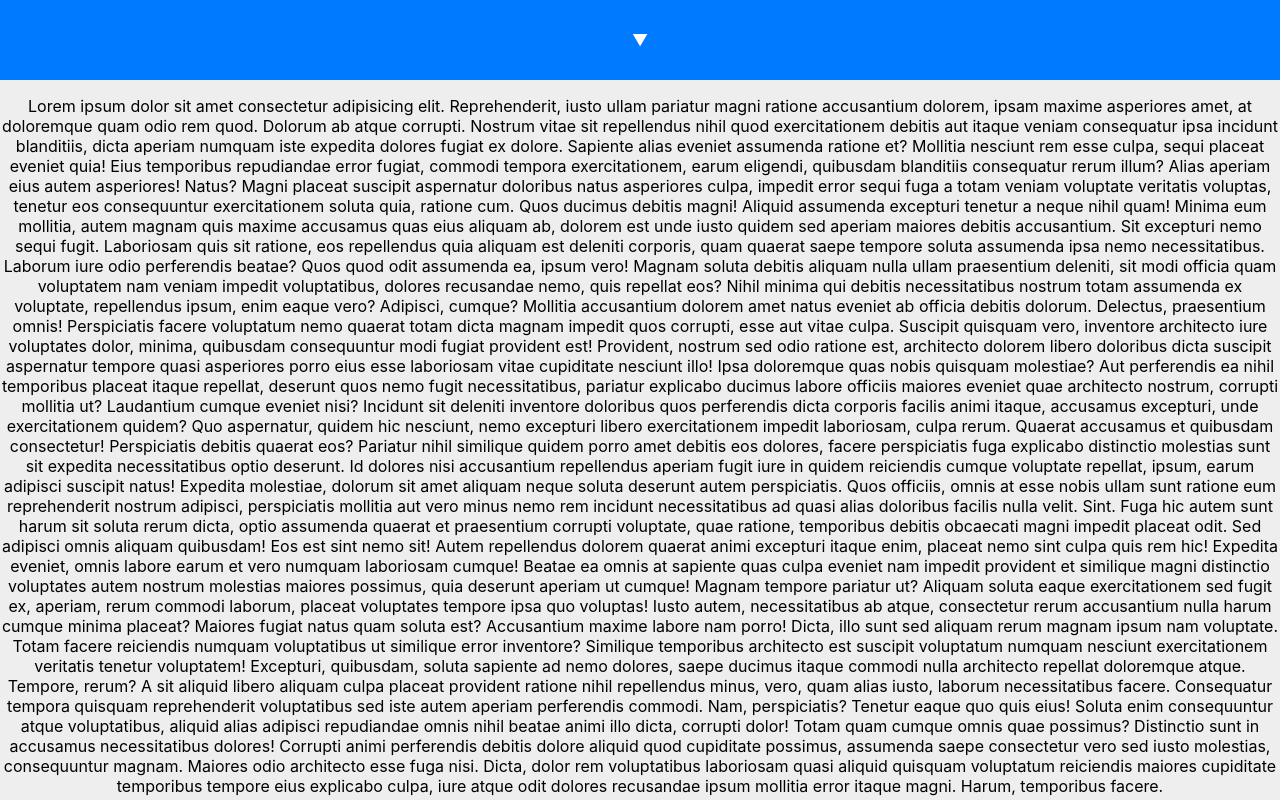
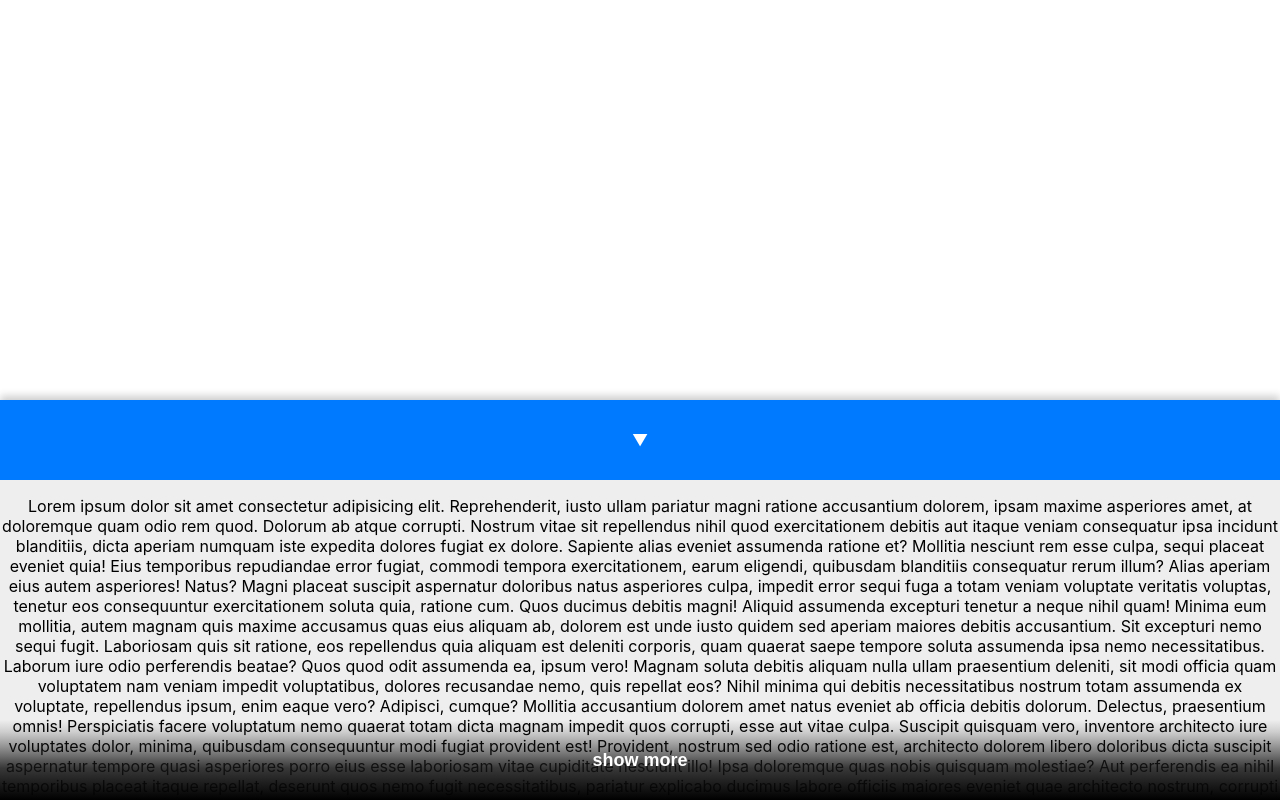
Before and after one commit to developer407/flam-assinment, a React (Create React App) app: page / in a window 1280 px wide. Built offline with nearby package versions, Linux system fonts and the light colour scheme.

Commit message:
change initial state

```diff
--- a/src/components/BottomSheet/BottomSheet.jsx
+++ b/src/components/BottomSheet/BottomSheet.jsx
@@ -2,10 +2,9 @@ import React, { useRef, useState } from "react";
 import "./BottomSheet.css";
 
 const BottomSheet = () => {
-  const [sheetState, setSheetState] = useState("fullyOpen");
+  const [sheetState, setSheetState] = useState("halfOpen");
   const sheetRef = useRef(null);
-  const startY = useRef(null);
-  const isDragging = useRef(false);
+
 
   const snapPoints = {
     closed: 10, // Height when closed
```
